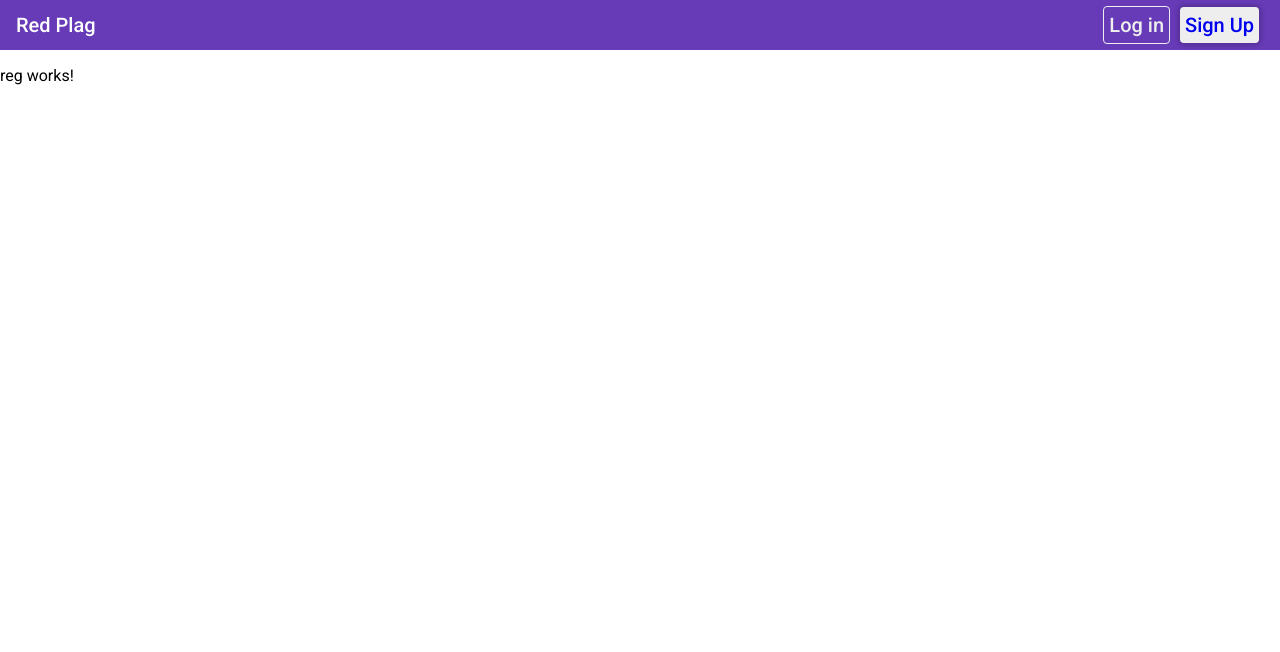
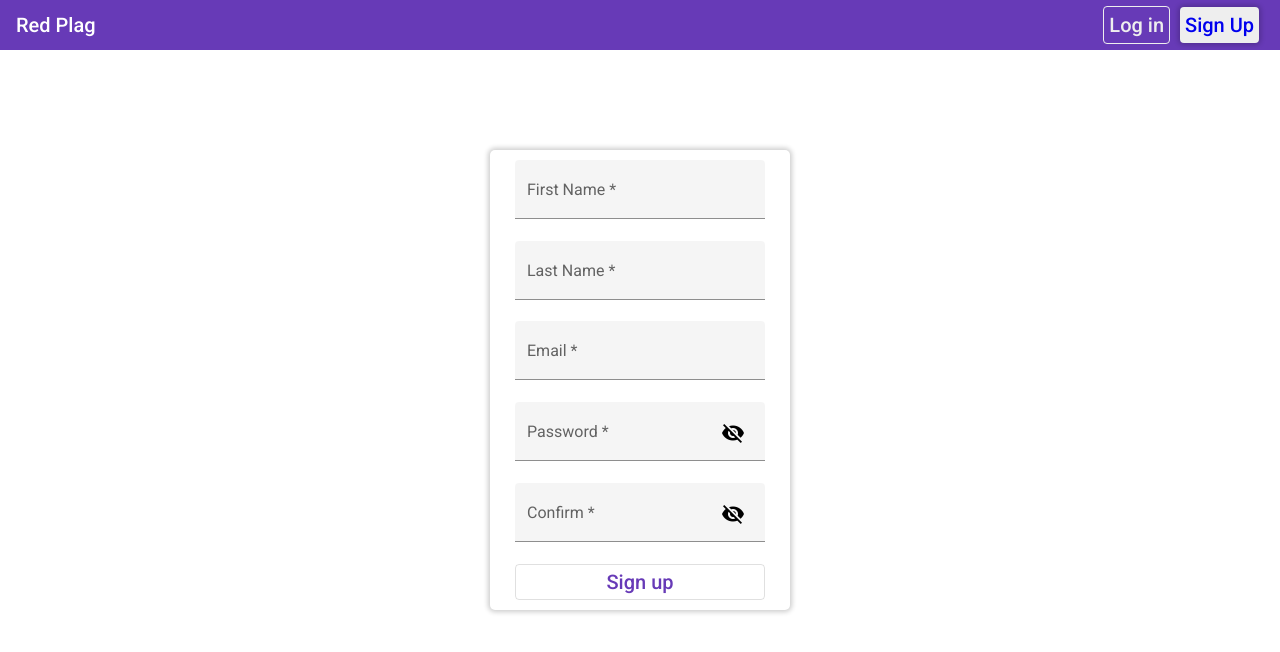
Before and after one commit to atin/Red-Plag, an Angular app: page /signup in a window 1280 px wide. Shown: the top 652 px of the page. Built offline with nearby package versions, Linux system fonts and the light colour scheme.

Commit message:
create basic signup form

```diff
--- a/src/app/reg/reg.component.html
+++ b/src/app/reg/reg.component.html
@@ -1 +1,40 @@
-<p>reg works!</p>
+<div class="container">
+    <form [formGroup]="signup_form" (ngSubmit)="signup()">
+      <div class="errors" *ngIf="signup_form.invalid">
+        <mat-error *ngFor="let error of errors" >
+          <mat-icon>error</mat-icon>{{ error }}
+        </mat-error>
+      </div>
+
+      <mat-form-field appearance="fill">
+        <mat-label>First Name</mat-label>
+        <input matInput formControlName="firstname" required />
+      </mat-form-field>
+      <mat-form-field appearance="fill">
+        <mat-label>Last Name</mat-label>
+        <input matInput formControlName="lastname" required />
+    	</mat-form-field>
+      <mat-form-field appearance="fill">
+        <mat-label>Email</mat-label>
+        <input matInput placeholder="abc@xyz.com" formControlName="email" required />
+      </mat-form-field>
+
+      <mat-form-field appearance="fill">
+        <mat-label>Password</mat-label>
+        <input matInput [type]="hide ? 'password' : 'text'" formControlName="pass" />
+        <button mat-icon-button matSuffix (click)="hide = !hide" [attr.aria-label]="'Hide password'" [attr.aria-pressed]="hide" type="button" >
+          <mat-icon>{{ hide ? "visibility_off" : "visibility" }}</mat-icon>
+        </button>
+      </mat-form-field>
+
+      <mat-form-field appearance="fill">
+        <mat-label>Confirm</mat-label>
+        <input matInput [type]="hide ? 'password' : 'text'" formControlName="pass" />
+        <button mat-icon-button matSuffix (click)="hide = !hide" [attr.aria-label]="'Hide password'" [attr.aria-pressed]="hide" type="button" >
+          <mat-icon>{{ hide ? "visibility_off" : "visibility" }}</mat-icon>
+        </button>
+      </mat-form-field>
+
+      <button class="signup-btn" mat-stroked-button color="primary" type="submit">Sign up</button>
+    </form>
+  </div>
--- a/src/app/reg/reg.component.scss
+++ b/src/app/reg/reg.component.scss
@@ -0,0 +1,31 @@
+.container {
+    margin: 100px auto;
+    width: 300px;
+    text-align: center;
+    form {
+      padding: 10px;
+      border-radius: 5px;
+      box-shadow: 0px 0px 5px 2px rgba(0, 0, 0, 0.2);
+      .mat-form-field {
+        width: 250px;
+      }
+      .signup-btn {
+        width: 250px;
+        font-size: 20px;
+        &:hover {
+          background-color: #683ab710;
+        }
+      }
+      .errors {
+        text-align: left;
+        font-size: 14px;
+        .mat-error {
+          margin-left: 15px;
+        }
+        .mat-icon {
+          vertical-align: middle;
+          font-size: 20px;
+        }
+      }
+    }
+  }
--- a/src/app/reg/reg.component.ts
+++ b/src/app/reg/reg.component.ts
@@ -1,4 +1,5 @@
 import { Component, OnInit } from '@angular/core';
+import { FormBuilder, Validators } from '@angular/forms';
 
 @Component({
   selector: 'app-reg',
@@ -6,10 +7,34 @@ import { Component, OnInit } from '@angular/core';
   styleUrls: ['./reg.component.scss']
 })
 export class RegComponent implements OnInit {
+  signup_form = this.fb.group({
+    firstname: ['', Validators.required],
+    lastname: ['', Validators.required],
+    email: ['', [Validators.required, Validators.email]],
+    pass: ['', Validators.required],
+    confirm_pass: [''],
+  }, { updateOn: 'submit' });
 
-  constructor() { }
+  hide = true;
+  errors: string[];
 
-  ngOnInit(): void {
+  getErrorMessages() {
+    let fn = this.signup_form.get('firstname');
+    let ln = this.signup_form.get('lastname');
+    let email = this.signup_form.get('email');
+    let pass = this.signup_form.get('pass');
+    this.errors = [];
+
+    fn.hasError('required') ? this.errors.push('First Name cannot be empty.') : '';
+    ln.hasError('required') ? this.errors.push('Last Name cannot be empty.') : '';
+    email.hasError('required') ? this.errors.push('Email cannot be empty.') : '';
+    email.hasError('email') ? this.errors.push('Not a valid email') : '';
+    pass.hasError('required') ? this.errors.push('Password cannot be empty.') : '';
   }
 
+  signup() {
+    this.getErrorMessages();
+  }
+  constructor(private fb: FormBuilder) {}
+  ngOnInit(): void {}
 }
```
